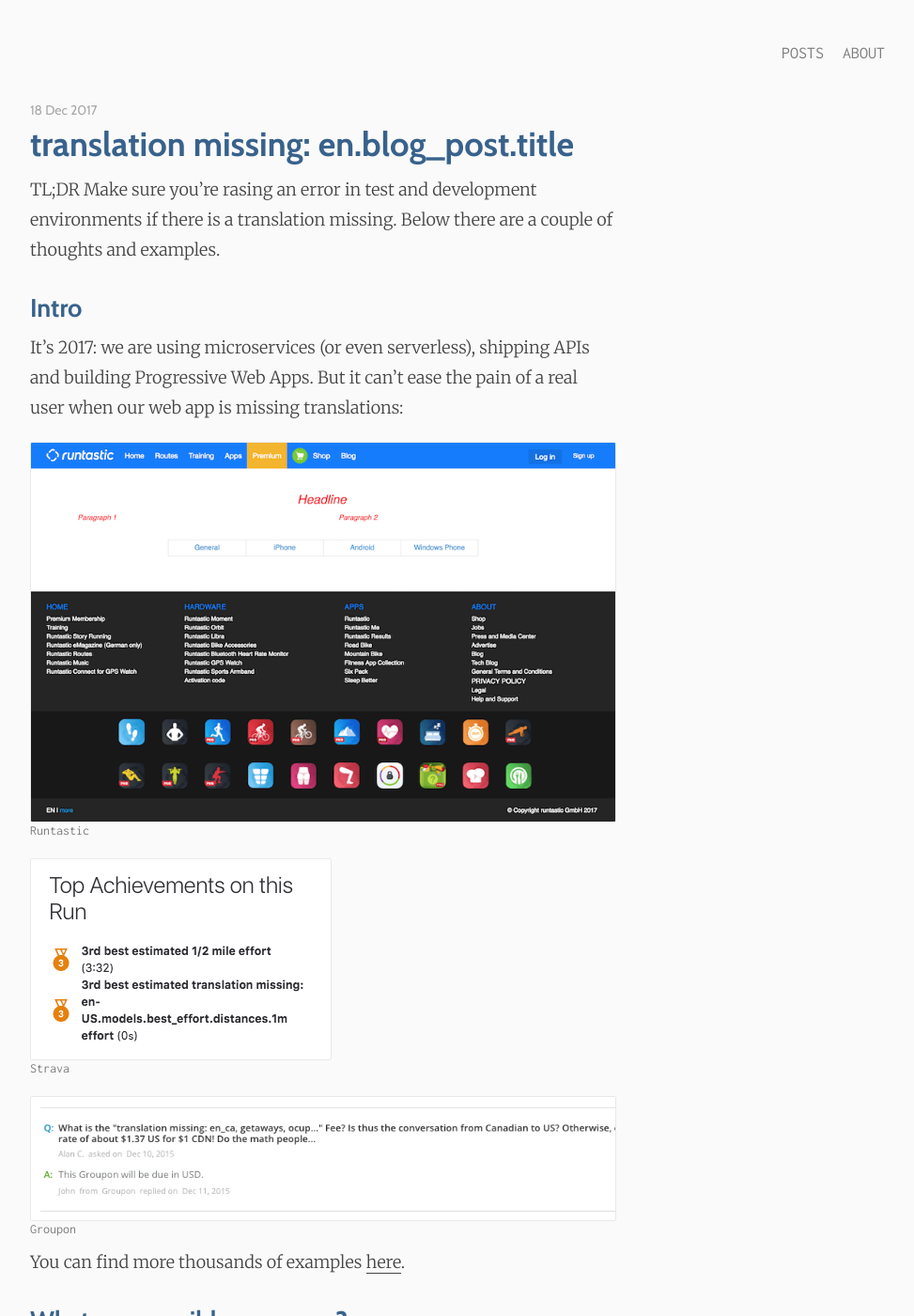
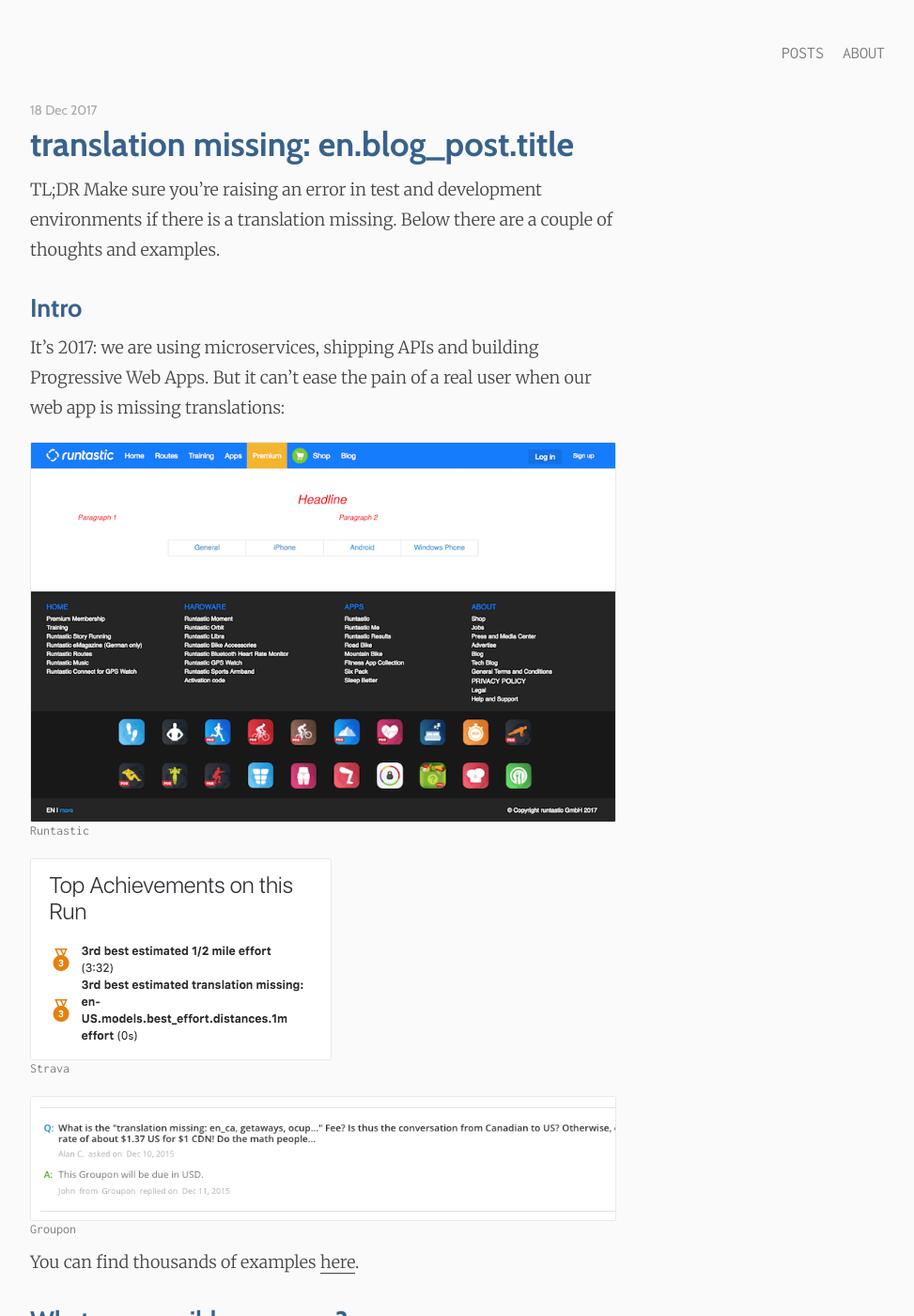
Before and after one commit to makaroni4/img-lint, a Jekyll site: the page built from _posts/2017-12-18-translation-missing-blog-post-title.markdown, in a window 1280 px wide and 1400 px high. Shown: the whole window at 94% size, without its empty margins (296-1269 px from the left). Built offline with Jekyll 4.4.1, drawn with Linux system fonts in a browser that asks for light colours; nearby versions of some CDN libraries; emoji names are drawn with the system emoji font; comment, search, counter and statistics services are not loaded; some of the changed text lies outside the part shown.

Commit message:
Fix typos

```diff
--- a/_posts/2017-12-18-translation-missing-blog-post-title.markdown
+++ b/_posts/2017-12-18-translation-missing-blog-post-title.markdown
@@ -5,13 +5,13 @@
 published: true
 ---
 
-TL;DR Make sure you're rasing an error in test and development environments if there is a translation missing. Below there are a couple of thoughts and examples.
+TL;DR Make sure you're raising an error in test and development environments if there is a translation missing. Below there are a couple of thoughts and examples.
 
 <!--more-->
 
 ## Intro
 
-It's 2017: we are using microservices (or even serverless), shipping APIs and building Progressive Web Apps. But it can't ease the pain of a real user when our web app is missing translations:
+It's 2017: we are using microservices, shipping APIs and building Progressive Web Apps. But it can't ease the pain of a real user when our web app is missing translations:
 
 <figure>
   <img src="/images/posts/translation_missing/runtastic.png" />
@@ -28,15 +28,15 @@
   <figcaption>Groupon</figcaption>
 </figure>
 
-You can find more thousands of examples [here](https://publicwww.com/websites/translation_missing/).
+You can find thousands of examples [here](https://publicwww.com/websites/translation_missing/).
 
 ## What can possibly go wrong?
 
-The worst case – you're sending multi language emails using your app, so your copy live in locale files. No matter which translation is missing in this part – it will be sent to every user of your app. :boom:
+The worst case – you're sending multi-language emails using your app, so your copy lives in locale files. No matter which translation is missing in this part – it will be sent to every user of your app. :boom:
 
 ## Next actions
 
-If you're running Rails apps just go to your `env/test.rb` and `env/development.rb` and uncomment:
+If you're using Rails just go to your `env/test.rb` and `env/development.rb` and uncomment:
 
 ~~~ruby
 config.action_view.raise_on_missing_translations = true
```
